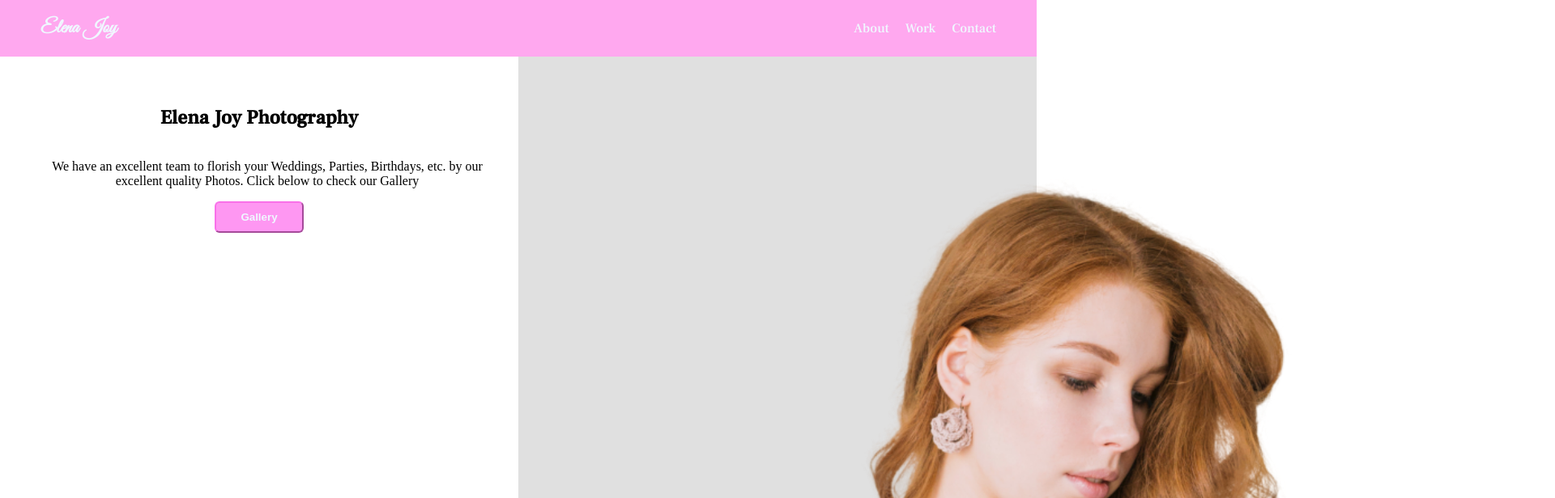
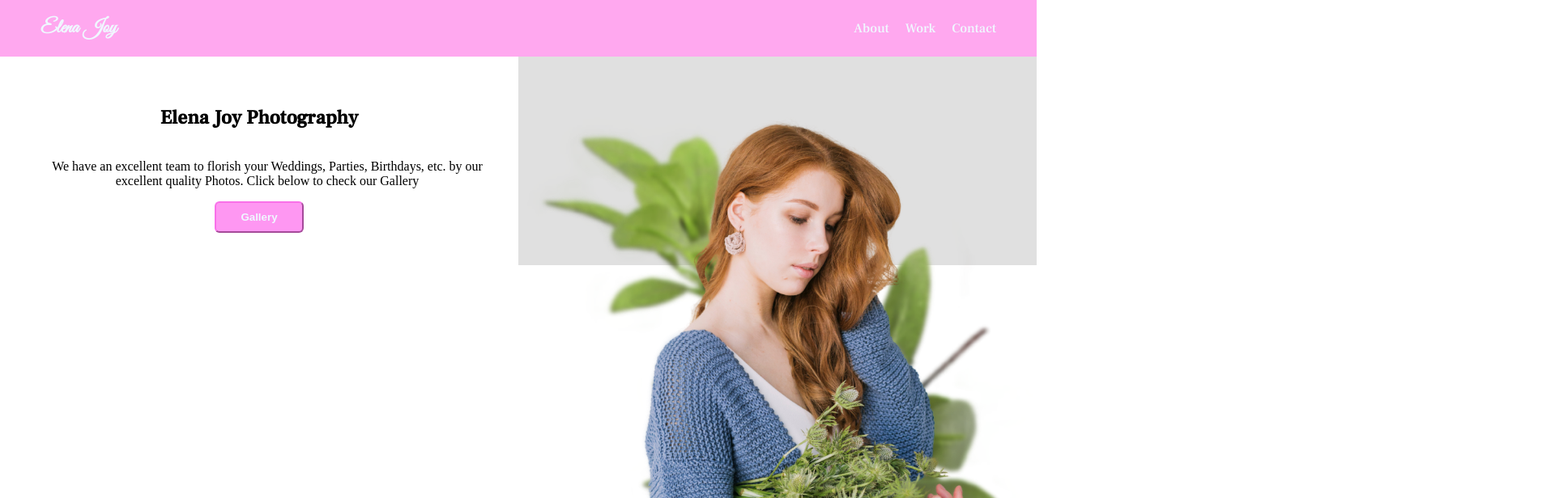
Before and after one commit to abhrajitray77/tech-adrista-web, a React (Vite) app: page / in a window 1280 px wide. Shown: the top 616 px of the page at 81% size, 1920 px wide, since content can reach past the window. Built offline with nearby package versions, Linux system fonts and the light colour scheme.

Commit message:
styling changes

```diff
--- a/src/styles/Home.css
+++ b/src/styles/Home.css
@@ -29,11 +29,26 @@
 
 .girl-img {
     background-color: #e0e0e0;
-    max-width: 100vw;
+    width: auto;
+    position: relative;
 }
 
 .girl {
-    width: 100vw;
+    position: absolute;
+    width: 100%;
+    z-index: 2;
+}
+.plant1 {
+    position: absolute;
+    width: 100%;
+    inset: 0px;
+    z-index: 1;
+}
+.plant2 {
+    position: absolute;
+    width: 100%;
+    inset: 0px;
+    z-index: 1;
 }
 @media (max-width: 768px) {
     .about {
```
